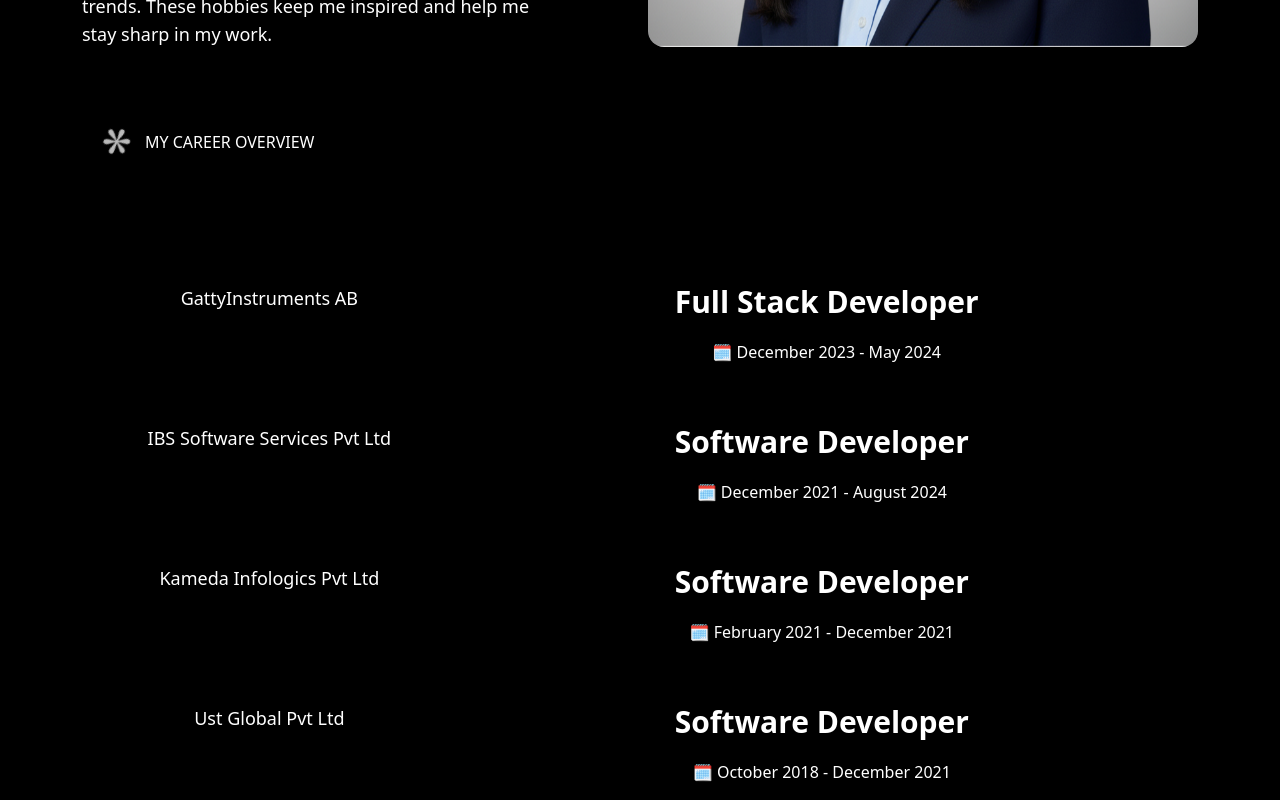
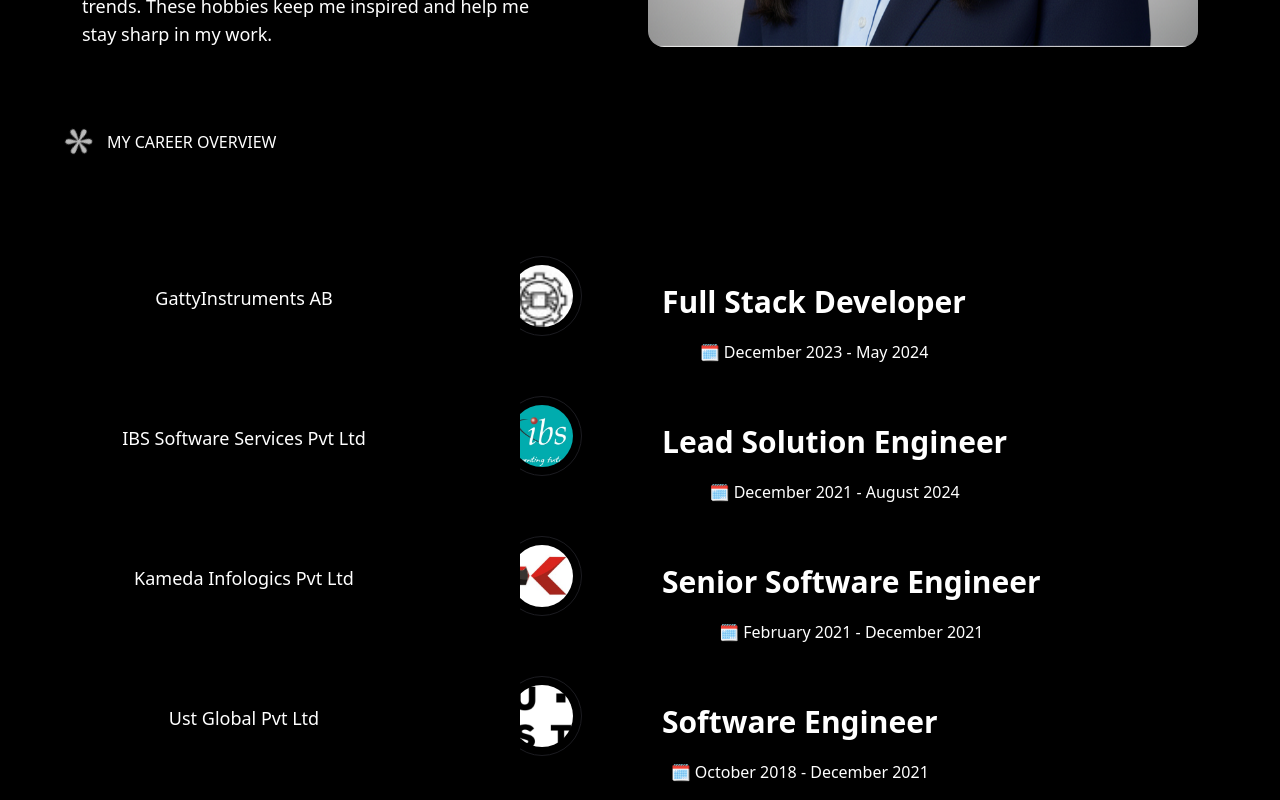
Before and after one commit to akhilapnair/portfolio, a React (Vite) app: page / in a window 1280 px wide. Shown: the part 1320-2120 px from the top of the page. Built offline with nearby package versions, Linux system fonts and the light colour scheme; grey boxes are pictures that could not be loaded.

Commit message:
reponsive fixes and constants added

```diff
--- a/src/constants/index.ts
+++ b/src/constants/index.ts
@@ -18,7 +18,7 @@
     companyBrief: "IBS Software Services Pvt Ltd ",
     imgPath: "/images/.jpg",
     logoPath: "/images/IBS_Logo.jpg",
-    title: "Software Developer",
+    title: "Lead Solution Engineer",
     date: "December 2021 - August 2024",
     responsibilities: [
       "The company required a secure, user-friendly doctor’s dashboard to manage clinical data efficiently",
@@ -31,7 +31,7 @@
     companyBrief: "Kameda Infologics Pvt Ltd ",
     imgPath: "/images/exp2.png",
     logoPath: "/images/kamedainfologics_logo.jpg",
-    title: "Software Developer",
+    title: "Senior Software Engineer",
     date: "February  2021 - December 2021",
     responsibilities: [
       "The company required a secure, user-friendly doctor’s dashboard to manage clinical data efficiently",
@@ -44,7 +44,7 @@
     companyBrief: "Ust Global Pvt Ltd ",
     imgPath: "/images/exp2.png",
     logoPath: "/images/UST_Logo.png",
-    title: "Software Developer",
+    title: "Software Engineer",
     date: "October  2018 - December 2021",
     responsibilities: [
       "The company required a secure, user-friendly doctor’s dashboard to manage clinical data efficiently",
--- a/src/index.css
+++ b/src/index.css
@@ -58,7 +58,7 @@
   }
 
   .timeline-wrapper {
-    @apply absolute top-0 xl:left-[34vw] md:left-10 left-5 h-full flex justify-center;
+    @apply absolute top-0 xl:left-[31vw] md:left-10 left-5 h-full flex justify-center;
   }
 
   .timeline {
--- a/src/section/Aboutme.tsx
+++ b/src/section/Aboutme.tsx
@@ -59,7 +59,7 @@
           <SectionTitle title="" />
           <DecoderName text="Hi There" className="text-gray-300" />
         </div>
-        <div className="grid grid-cols-2 w-full gap-4">
+        <div className="grid  grid-cols-1 md:grid-cols-2 w-full gap-4">
           <div
             ref={container}
             className="text-lg text-left text-muted-foreground max-w-[450px] space-y-4"
--- a/src/section/Experience.tsx
+++ b/src/section/Experience.tsx
@@ -54,9 +54,9 @@
   return (
     <section
       id="experience"
-      className="w-full md:mt-4o mt-20 scetion-padding xl:px-0"
+      className="container w-full md:mt-4o mt-20 scetion-padding xl:px-0"
     >
-      <div className="w-full h-full md:px-20 px-5">
+      {/* <div className="w-full h-full md:px-20 px-5"> */}
         <SectionTitle title="My Career Overview" />
         <div className="mt-32 relative">
           <div className="mt-32 relative">
@@ -95,7 +95,7 @@
               ))}
             </div>
           </div>
-        </div>
+        {/* </div> */}
       </div>
     </section>
   );
```
Lines whose indentation alone changed are shown as unchanged.
